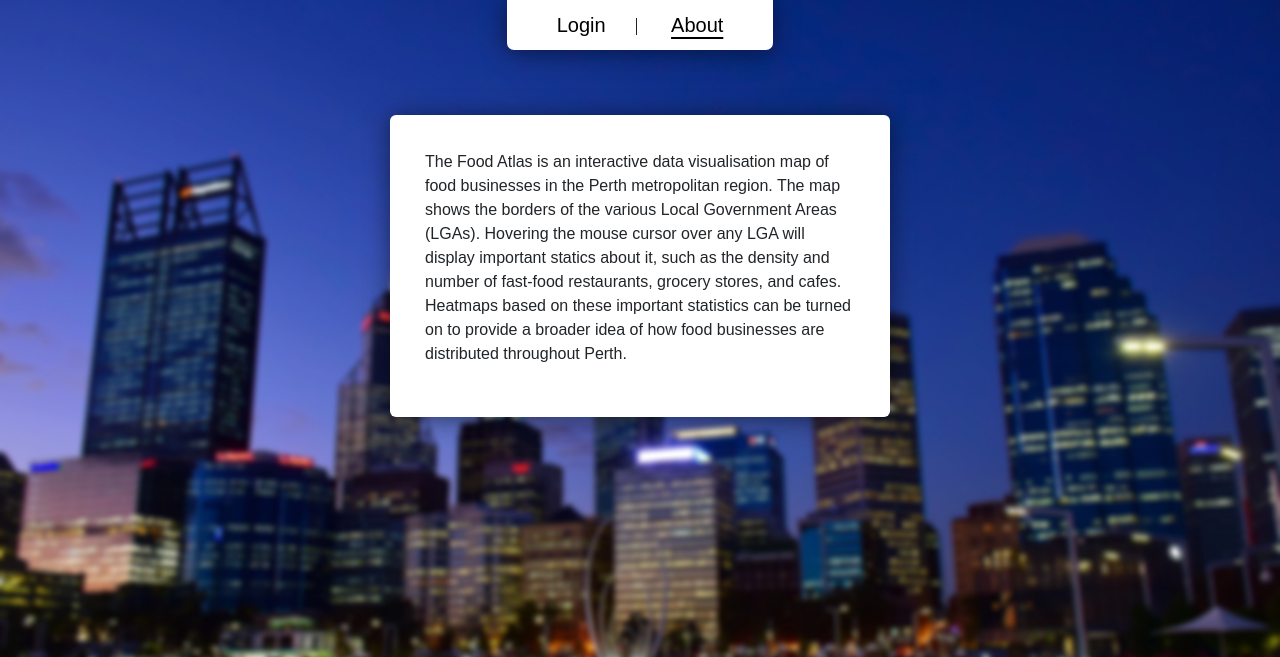
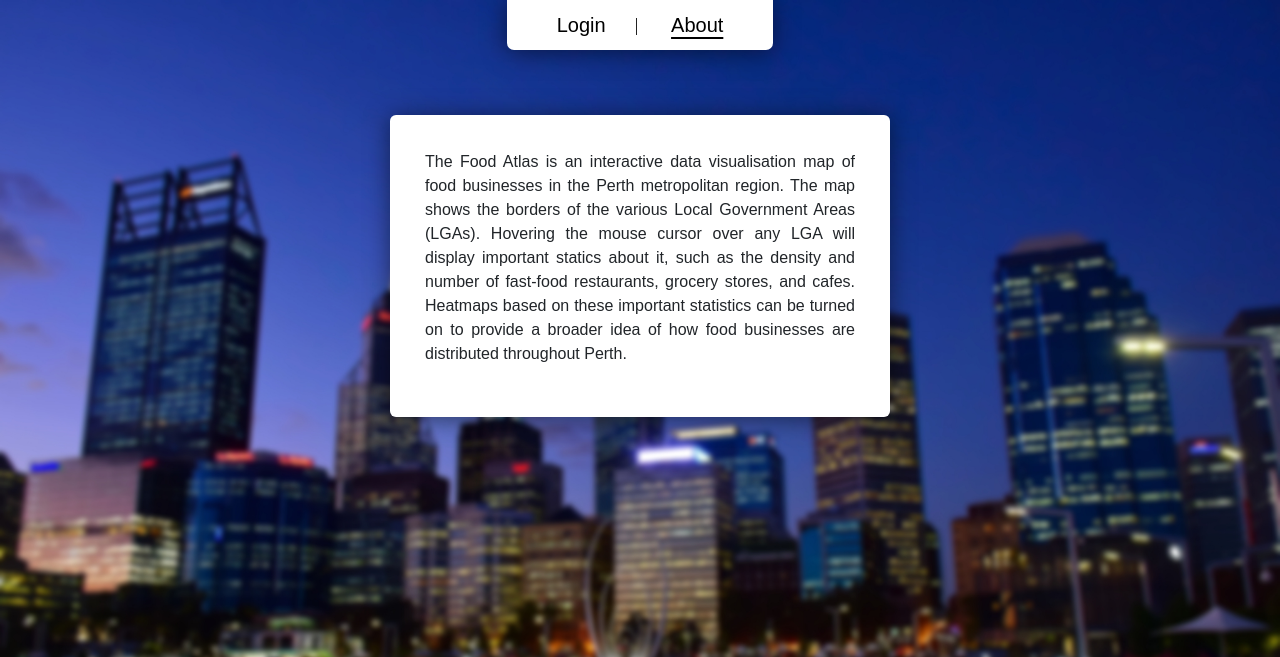
Before and after one commit to Burbukje/CITS3200, a Django app: page /about_view/ in a window 1280 px wide. Shown: the top 657 px of the page. Run offline with Django 4.2, Linux system fonts and the light colour scheme.

Commit message:
justified about paragraph

```diff
--- a/webScraper/templates/about.html
+++ b/webScraper/templates/about.html
@@ -8,7 +8,7 @@
 
 {% block pagecontent %}
 <div class="login-form">
-  <div class="content">
+  <div class="content" style="text-align: justify;">
       <p>The Food Atlas is an interactive data visualisation map of food businesses in the Perth metropolitan region. The map shows the borders of the various Local Government Areas (LGAs). Hovering the mouse cursor over any LGA will display important statics about it, such as the density and number of fast-food restaurants, grocery stores, and cafes. Heatmaps based on these important statistics can be turned on to provide a broader idea of how food businesses are distributed throughout Perth.</p>
   </div>
 </div>
```
Also changed, not shown: db.sqlite3.
